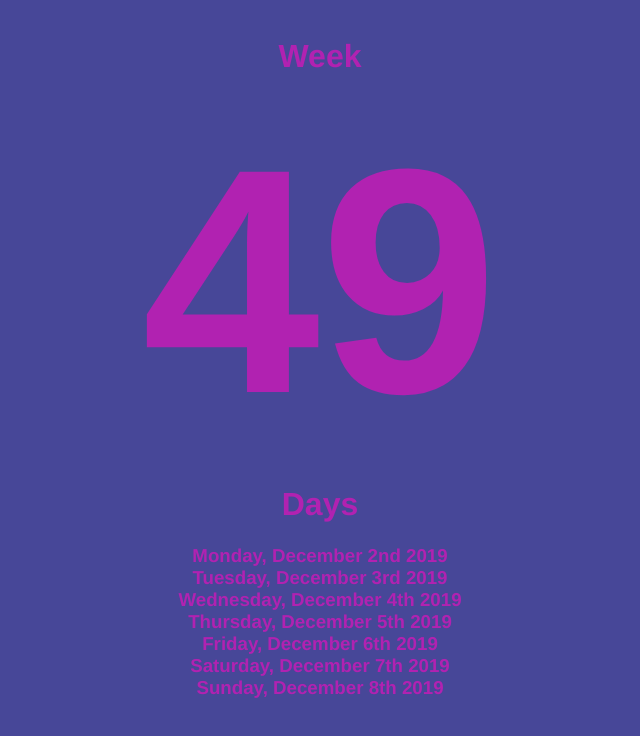
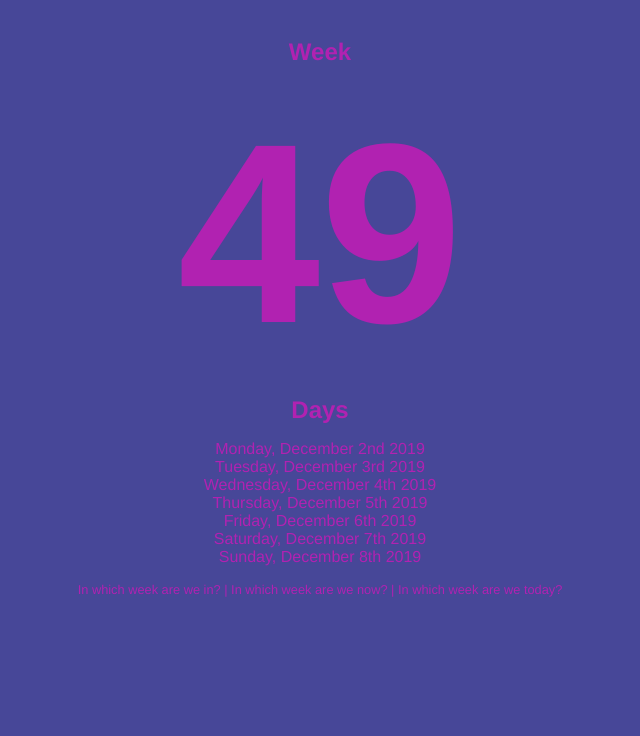
Before and after one commit to paperfon/InQuo, a plain HTML site: page Week/index.html in a window 1280 px wide. Shown: the whole page, without its empty margins (320-960 px from the left). Drawn offline with Linux system fonts and the light colour scheme.

Commit message:
Some polishing

```diff
--- a/Week/css/style.css
+++ b/Week/css/style.css
@@ -1,24 +1,42 @@
+html {
+    font-size: 16px;
+}
+
 body {
     margin: 3%;
+    color: #b122b1;
     background-color: #474798;
     /* background-color: yellow; */
     font-family: Helvetica Neue,Helvetica,Arial,sans-serif;
-}
-h1,h2,h3 {
-  color: #b122b1;
     text-align: center;
 }
+
 h2 {
     margin: 0;
-  font-size: 20em;
+    font-size: 16rem;
 }
+
+h3 {
+    font-size: 1.5rem;
+    margin: 1rem;
+}
+
+h4 {
+    font-size: 0.8rem;
+}
+
 .weekcal {
     display: inline-block;
     min-width: 111px;
     border: 1px solid;
 }
+
 .header,
 .data {
     display: block;
     border: 1px solid;
 }
+
+footer {
+    font-size: 0.8rem;
+}
--- a/Week/index.html
+++ b/Week/index.html
@@ -2,30 +2,37 @@
 <html lang="en" dir="ltr">
 <head>
     <meta charset="utf-8">
-  <title></title>
+    <meta name="viewport" content="width=device-width, initial-scale=1, shrink-to-fit=no">
     <link rel="stylesheet" href="./css/style.css">
     <script src="./js/moment.min.js"></script>
+    <title>In Which Week Are We In?</title>
 </head>
 
 <body>
     <header>
-
     </header>
 
     <main>
+        <section class="week">
             <h1>Week</h1>
             <h2 id="week-number"></h2>
             <!-- <h3>Year <span id="year"></span></h3> -->
-    <h1>Days</h1>
-    <h3 id="days-of-the-week"></h3>
+        </section>
+
+        <section class="days">
+            <h3>Days</h3>
+            <p id="week-days"></p>
+        </section>
     </main>
 
     <footer>
+        <!--<hr />-->
         <!-- <nav>
           <a href="/en/">Which week are we in?</a> |
           <a href="/es/">En qué semana estamos?</a> |
           <a href="/sv/">Vilken vecka är det?</a>
         </nav> -->
+        <p>In which week are we in? | In which week are we now? | In which week are we today?</p>
     </footer>
 
     <script src="./js/main.js"></script>
--- a/Week/js/main.js
+++ b/Week/js/main.js
@@ -1,5 +1,5 @@
 // document.getElementById("year").innerHTML = moment().format("Y");
-document.getElementById("week-number").innerHTML = moment().isoWeek();
+document.getElementById("week-number").textContent = moment().isoWeek();
 
 let startDay = moment().startOf('isoWeek');
 let endDay = moment().endOf('isoWeek');
@@ -16,8 +16,8 @@ let countDaysOfWeek = function(startDay, endDay) {
     var newElement = document.createElement('div');
     newElement.id = moment(firstDate.toDate()).format("YYYY-MM-DD");
     newElement.className = "weekDays";
-    newElement.innerHTML = moment(firstDate.toDate()).format("dddd, MMMM Do YYYY");
-    document.getElementById("days-of-the-week").appendChild(newElement);
+    newElement.textContent = moment(firstDate.toDate()).format("dddd, MMMM Do YYYY");
+    document.getElementById("week-days").appendChild(newElement);
   } while (firstDate.add(1, 'days').diff(lastDate) <= 0);
 
   return dates;
```
Also changed, not shown: 1 other file. Lines whose indentation alone changed are shown as unchanged.
